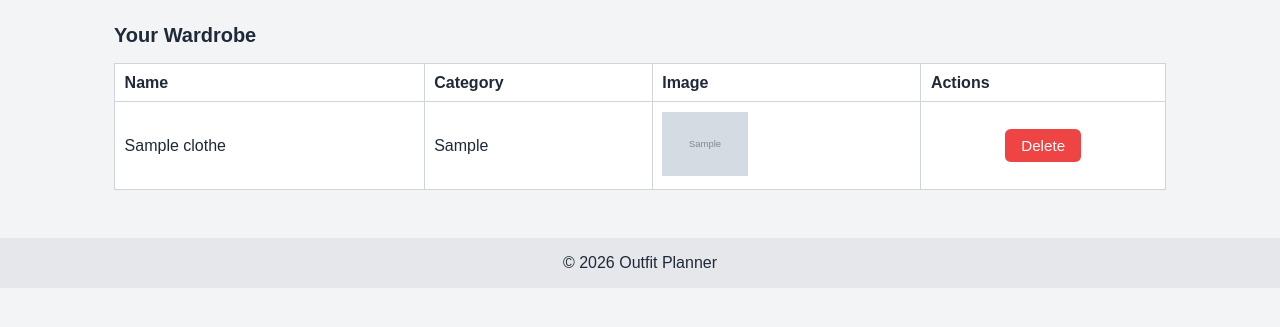
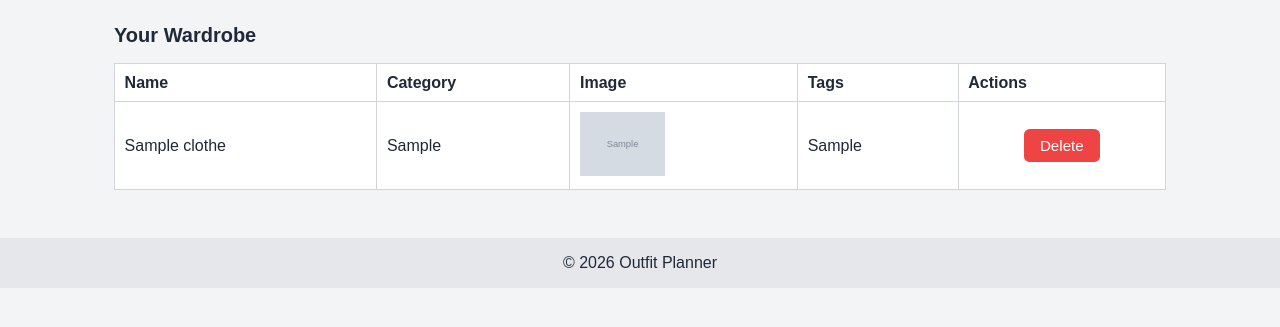
Before and after one commit to vroom0607/outfit-planner-app, a FastAPI app: page /wardrobe in a window 1280 px wide. Shown: the part 60-387 px from the top of the page. Run offline with FastAPI, Linux system fonts and the light colour scheme; tables that the repository leaves empty hold one stand-in row (values such as "Sample post"); grey boxes marked "Sample" are stand-in pictures.

Commit message:
bug fixes, added tag display in wardrobe page

```diff
--- a/main.py
+++ b/main.py
@@ -55,12 +55,12 @@ async def upload_item(
     file_path.write_bytes(file_bytes)
 
     clothing = Clothing(
-        name=name,
-        category=category,
-        color="unknown",
-        image_path=f"/static/uploads/{filename}",
-        tags="tags_str",
-        times_worn=0,
+        name = name,
+        category = category,
+        color = "unknown",
+        image_path = f"/static/uploads/{filename}",
+        tags = tags_str,
+        times_worn = 0,
     )
     db.add(clothing)
     db.commit()
--- a/models.py
+++ b/models.py
@@ -8,8 +8,8 @@ class Clothing(Base):
 
     id = Column(Integer, primary_key=True, index=True)
     name = Column(String)
-    category = Column(String)   # top, bottom, shoes, outerwear, accessory
+    category = Column(String)
     color = Column(String)
     image_path = Column(String)
-    tags = Column(String)       # formal, casual, gym
+    tags = Column(String)
     times_worn = Column(Integer, default=0)
--- a/templates/wardrobe.html
+++ b/templates/wardrobe.html
@@ -8,6 +8,7 @@
                 <th>Name</th>
                 <th>Category</th>
                 <th>Image</th>
+                <th>Tags</th>
                 <th>Actions</th>
             </tr>
         </thead>
@@ -19,6 +20,7 @@
                 <td>
                     <img src="{{ item.image_path }}" alt="{{ item.name }}" class="wardrobe-image">
                 </td>
+                <td>{{ item.tags }}</td>
                 <td class="actions-cell">
                     <form action="/wardrobe/delete/{{ item.id }}" method="post">
                         <button type="submit" class="button button-red">Delete</button>
```
